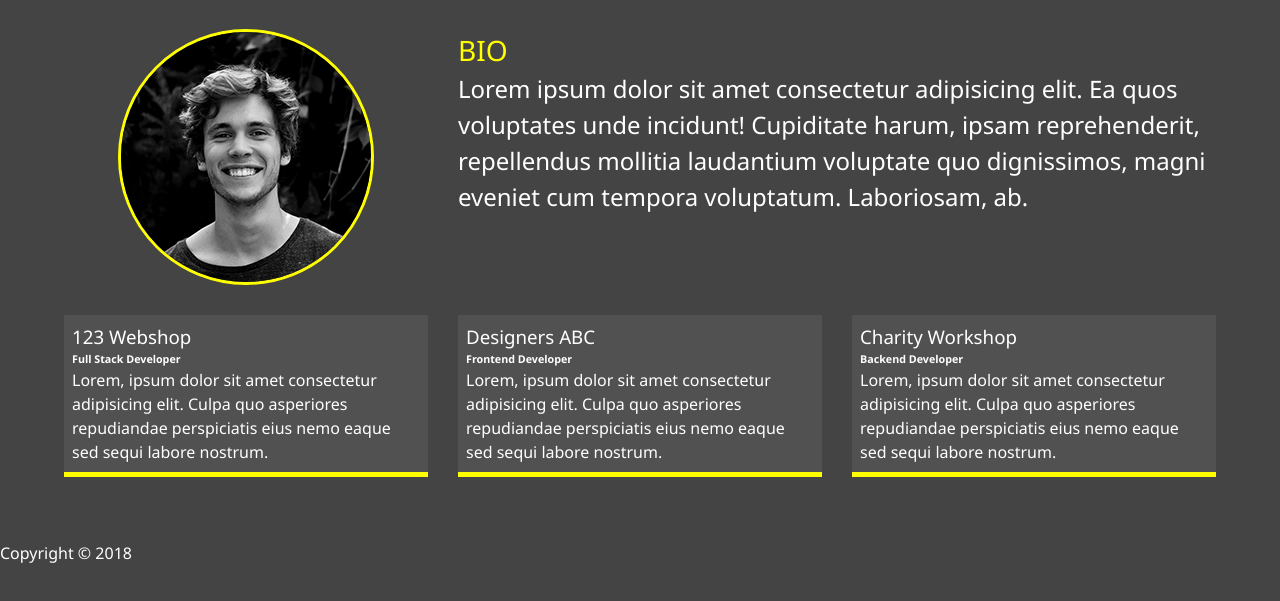
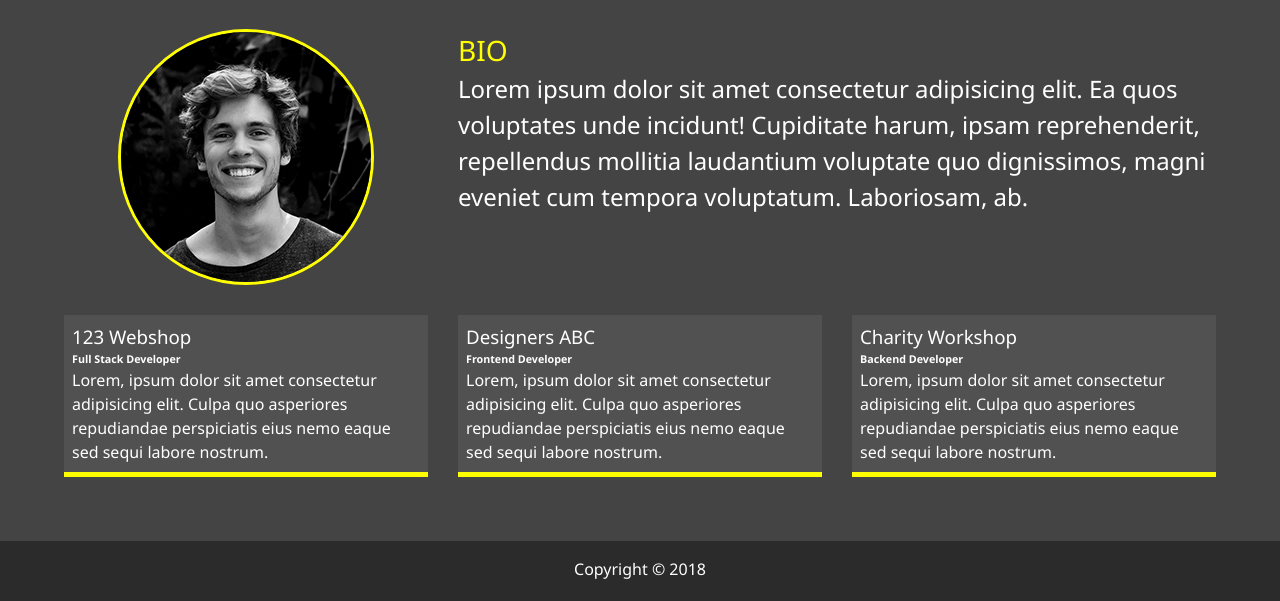
Before and after one commit to GitHubMaxwell/portfolio_site, a website: page dist/about.html in a window 1280 px wide. Shown: the part 253-854 px from the top of the page. Before the commit the page ends 818 px from the top, so only its background shows below. Drawn offline with Linux system fonts and the light colour scheme.

```diff
--- a/dist/about.html
+++ b/dist/about.html
@@ -93,7 +93,7 @@
       </div>
       <!-- three up -->
     </main>
-    <footer id="about-footer">Copyright &copy; 2018</footer>
+    <footer id="universal-footer">Copyright &copy; 2018</footer>
     <script src="js/main.js"></script>
   </body>
 </html>
```
